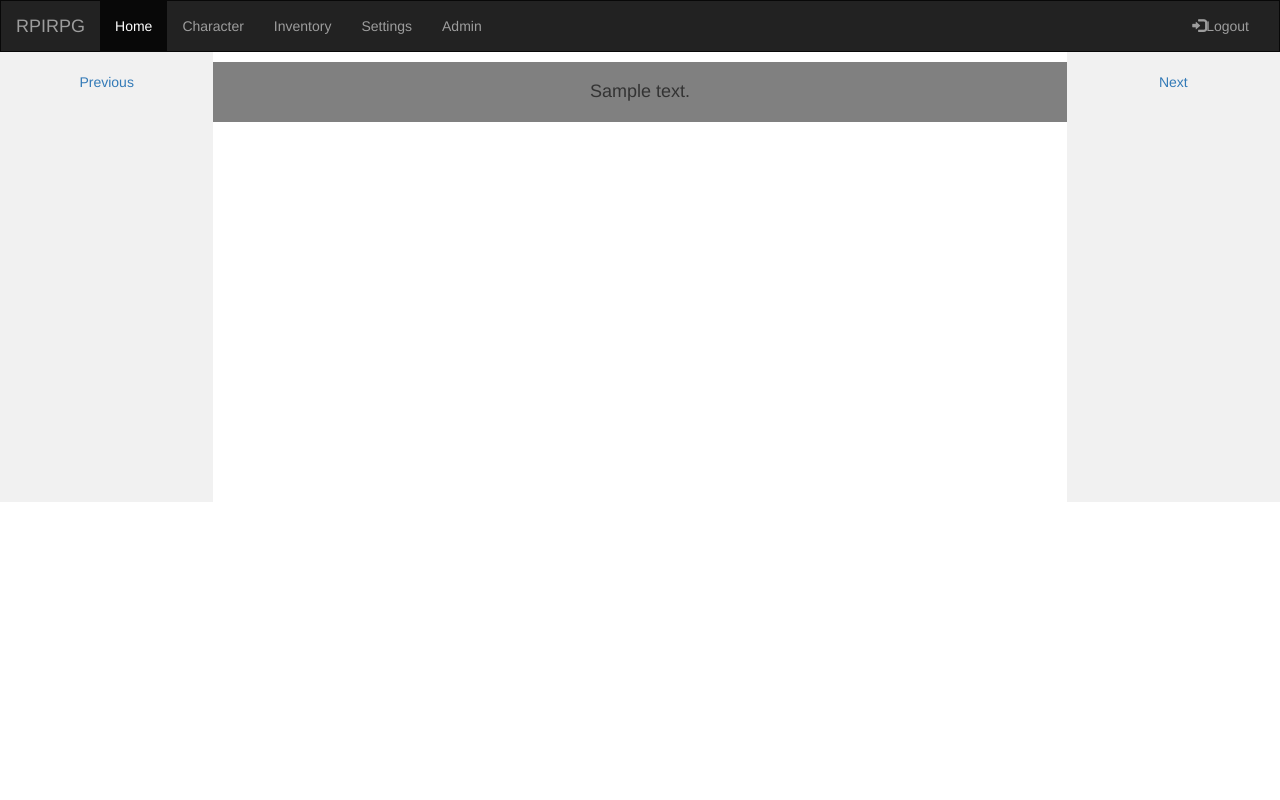
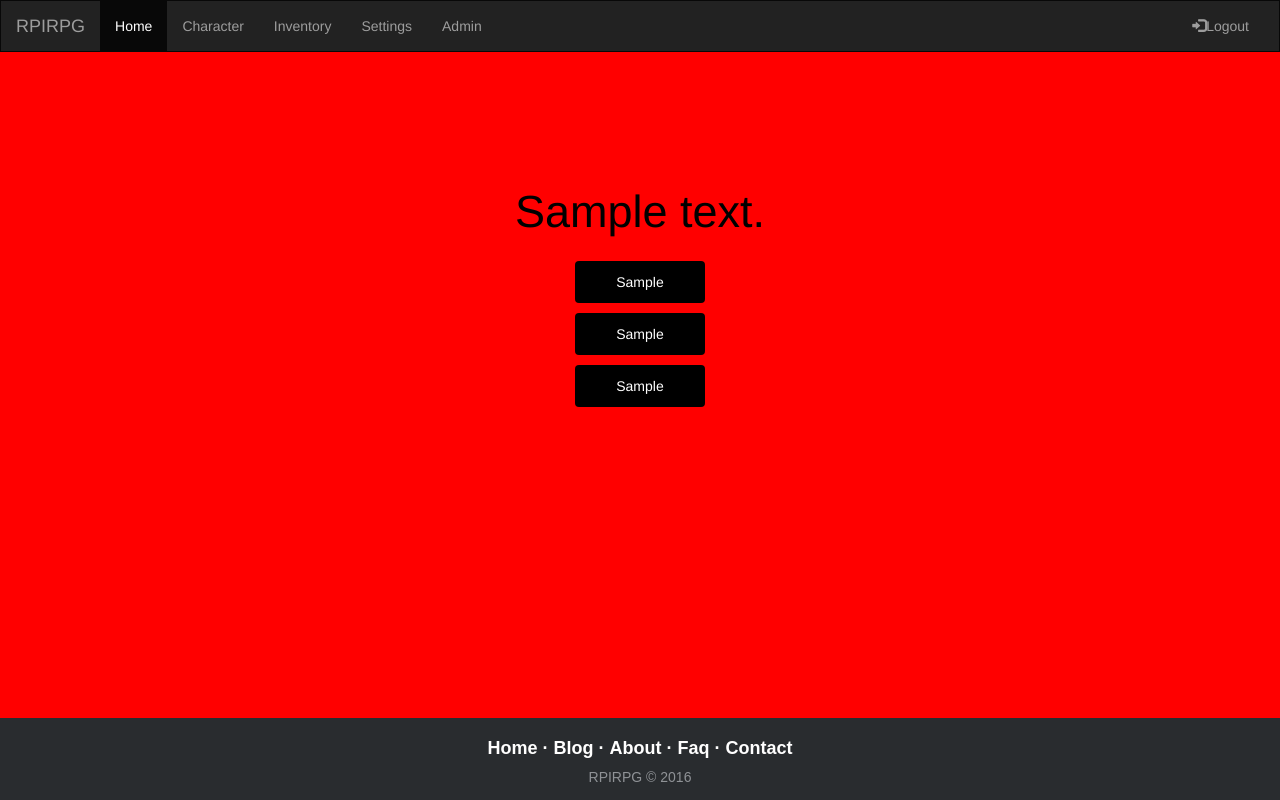
Before and after one commit to iveyd/Websys-Group2-Projects, a PHP site: page /main.php in a window 1280 px wide. Run offline with PHP 8.4, Linux system fonts and the light colour scheme; tables that the repository leaves empty or names only in its code hold one stand-in row (values such as "Sample post").

Commit message:
Changed main page so that it will show game content
main.php heavily changed, shows game content if there is content in the game_content table
changed install.php so extra values are put in for game_content table

```diff
--- a/char_create.php
+++ b/char_create.php
@@ -3,7 +3,7 @@
   try {
     $dbname = 'RPIRPG';
     $user = 'root';
-    $pass = 'test_password';
+    $pass = '';
     $dbconn = new PDO('mysql:host=localhost;dbname='.$dbname, $user, $pass);
   }
   catch (Exception $e) {
--- a/main.php
+++ b/main.php
@@ -1,7 +1,7 @@
 <!doctype html>
 <html lang="en">
 <head>
-  <title>RPlayI</title>
+  <title>RPIRPG</title>
 
   <!-- Bootstrap Stuff -->
   <meta charset="utf-8">
@@ -45,12 +45,12 @@
 <div class="container-fluid text-center">
   <div class="row content">
     <div class="col-sm-2 sidenav">
-      <!-- Clicking previous button will load in the previous content page -->
-      <a class="previous" href="main.php">Previous</a>
+      <!-- <a class="previous btn" href="main.php">Previous</a> -->
     </div>
     <!-- Main content loaded here -->
     <div class="col-sm-8 text-left gameBox">
       <?php
+        session_start();
 
         // What will be done here is that the "contid" variable from the users table
         // will be taken, and it will be compared against all rows in the game_content table.
@@ -89,8 +89,39 @@
             if ($contid == $usercontid)
             {
               $body = $row['body'];
-              echo "<h4>" . $body . "</h4";
+              $image = $row['image'];
+              $choice1 = $row['choice1'];
+              $choice2 = $row['choice2'];
+              $choice3 = $row['choice3'];
+
+              $choices = array($choice1, $choice2, $choice3);
+              $choicesLength = count($choices);
+
+              // echo "<img class='storyImage' src='resources/images/$image'/>";
+              echo "<h4 id='gameContent'>" . $body . "</h4>";
               echo "<br>";
+              echo "<div id='choices'>";
+
+              if ($choice2 == "")
+              {
+                  echo "<input class='btn' type='submit' value='$choice1'></input>";
+              }
+              else if ($choice3 == "")
+              {
+                  for ($i = 0; $i < 2; $i++)
+                  {
+                    echo "<input class='btn' type='submit' value='$choices[$i]'></input>";
+                  }
+              }
+              else
+              {
+                for ($i = 0; $i < 3; $i++)
+                {
+                  echo "<input class='btn' type='submit' value='$choices[$i]'></input>";
+                }
+              }
+
+              echo "</div>";
               break;
             }
           }
@@ -100,13 +131,33 @@
       ?>
     </div>
     <div class="col-sm-2 sidenav">
-      <div>
-        <!-- Clicking previous button will load in the previous content page -->
-        <a class="next" href="main.php">Next</a>
-      </div>
+      <!-- <div>
+        Clicking next button will load in the next content page
+        <a class="btn next" href="main.php">Next</a>
+      </div> -->
     </div>
   </div>
 </div>
+
+<footer class="footer-basic-centered">
+
+   <!--    <p class="footer-company-motto">Enjoying the game? Check out more stuff below</p> -->
+
+      <p class="footer-links">
+        <a href="#">Home</a>
+        ·
+        <a href="#">Blog</a>
+        ·
+        <a href="#">About</a>
+        ·
+        <a href="faq.html">Faq</a>
+        ·
+        <a href="#">Contact</a>
+      </p>
+
+      <p class="footer-company-name">RPIRPG &copy; 2016</p>
+
+</footer>
 </body>
 <!-- JavaScript used to load PHP pages when "previous" or "next" is clicked -->
 <script src="resources/javascript/main.js"></script>
--- a/resources/javascript/main.js
+++ b/resources/javascript/main.js
@@ -1,8 +1,14 @@
-$(document).ready(function() {
-	$('.previous').click(function() {
-		$.get("resources/php/previous.php");
-	})
-	$('.next').click(function() {
-		$.get("resources/php/next.php");
-	})
-})
+$(document).on("click", ":submit", function(e){
+    var value = $(this).val();
+
+    e.preventDefault();
+
+    $.ajax({
+    	type: 'post',
+    	url: 'resources/php/post.php',
+    	data: {choice: value},
+    	success: function() {
+    		location.reload();
+    	}
+    });
+});
--- a/resources/stylesheets/joe.css
+++ b/resources/stylesheets/joe.css
@@ -1,3 +1,8 @@
+body {
+  background-color: #ff0000;
+}
+
+
 /* Remove the navbar's default margin-bottom and rounded borders */
 .navbar {
   margin-bottom: 0;
@@ -10,15 +15,7 @@
 /* Set gray background color and 100% height */
 .sidenav {
   padding-top: 20px;
-  background-color: #f1f1f1;
   height: 100%;
-}
-
-/* Set black background color, white text and some padding */
-footer {
-  background-color: #555;
-  color: white;
-  padding: 15px;
 }
 
 /* On small screens, set height to 'auto' for sidenav and grid */
@@ -33,9 +30,116 @@ footer {
 /* Our actual CSS */
 
 .gameBox {
-	text-align: center;
-	background-color: grey;
-	margin: 10px auto;
+	margin: 75px auto;
 	padding: 10px;
-  font-size: 10000px;
+  font-size: 10px;
+  color: black;
 }
+
+.storyImage {
+ display: block;
+ margin: 0 auto;
+}
+
+.footer-basic-centered{
+  background-color: #292c2f;
+  box-shadow: 0 1px 1px 0 rgba(0, 0, 0, 0.12);
+  box-sizing: border-box;
+  width: 100%;
+  text-align: center;
+  font: normal 18px sans-serif;
+
+  padding: 15px;
+  margin-top: 80px;
+}
+
+footer {
+  background-color: #555;
+  color: white;
+  padding: 15px;
+  position: absolute;
+  bottom: 0;
+  width: 100%;
+}
+
+/*.footer-basic-centered .footer-company-motto{
+  color:  #8d9093;
+  font-size: 24px;
+  margin: 0;
+}*/
+
+.footer-basic-centered .footer-company-name{
+  color:  #8f9296;
+  font-size: 14px;
+  margin: 0;
+}
+
+.footer-basic-centered .footer-links{
+  list-style: none;
+  font-weight: bold;
+  color:  #ffffff;
+  padding: 5px 0 10px;
+  margin: 0;
+}
+
+.footer-basic-centered .footer-links a{
+  display:inline-block;
+  text-decoration: none;
+  color: inherit;
+}
+
+/* If you don't want the footer to be responsive, remove these media queries */
+
+@media (max-width: 600px) {
+
+  .footer-basic-centered{
+    padding: 35px;
+  }
+
+  .footer-basic-centered .footer-company-motto{
+    font-size: 18px;
+  }
+
+  .footer-basic-centered .footer-company-name{
+    font-size: 12px;
+  }
+
+  .footer-basic-centered .footer-links{
+    font-size: 14px;
+    padding: 25px 0 20px;
+  }
+
+  .footer-basic-centered .footer-links a{
+    line-height: 1.8;
+  }
+}
+
+#gameContent {
+  text-align: center;
+  display: block;
+  margin-top: 50px;
+  font-size: 45px;
+}
+
+#choices {
+  display: block;
+  text-align: center;
+  margin: 0 auto;
+}
+
+.btn:hover {
+  background: white;
+  cursor: pointer;
+  transition: background .5s;
+}
+
+.btn {
+  color: white;
+  background: black;
+  padding: 10px 40px;
+  text-decoration: none;
+  display: block;
+  margin: 0 auto;
+  margin-bottom: 10px;
+  text-align: center;
+}
```
Also changed, not shown: resources/php/install.php (+8 -1 lines), resources/php/next.php (deleted, +0 -26 lines), resources/php/post.php (added, +60 -0 lines), resources/php/previous.php (deleted, +0 -30 lines).
